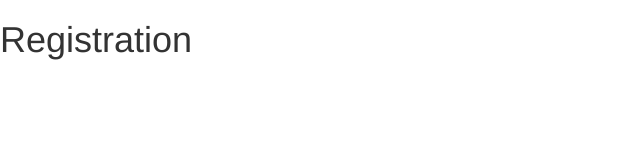
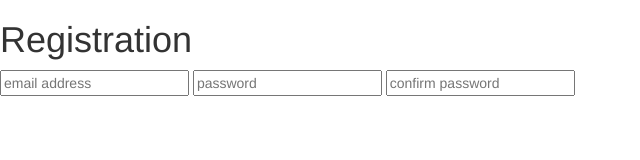
Before and after one commit to dlbass/fc, a website: page index.html in a window 1280 px wide. Shown: the whole page, without its empty margins (0-640 px from the left). Drawn offline with nearby package versions, Linux system fonts and the light colour scheme; files that its build step writes are made by us from their sources; files whose address does not match are found by name.

Commit message:
added form skeleton to index.html

```diff
--- a/index.html
+++ b/index.html
@@ -18,7 +18,11 @@
   </head>
   <body>
     <h1>Registration</h1>
-
+	<form>
+	 <input name='email' type='text' placeholder='email address'>
+	 <input name='password' type='password' placeholder='password'>
+	 <input name='confirmPassword' type='password' placeholder='confirm password'>
+	</form>
     <!-- jQuery (necessary for Bootstrap's JavaScript plugins) -->
     <script src="https://ajax.googleapis.com/ajax/libs/jquery/1.11.1/jquery.min.js"></script>
     <!-- Include all compiled plugins (below), or include individual files as needed -->
```
